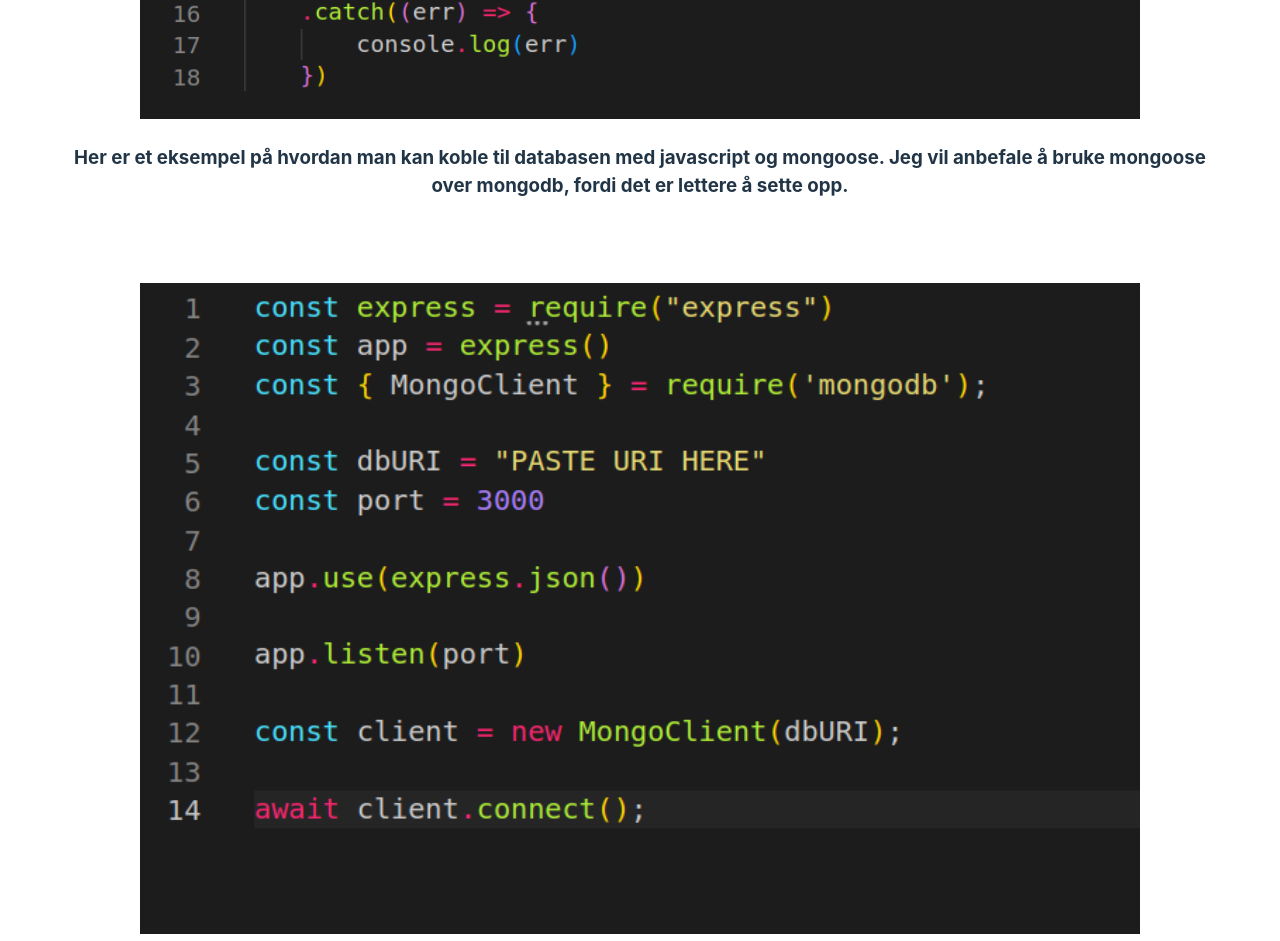
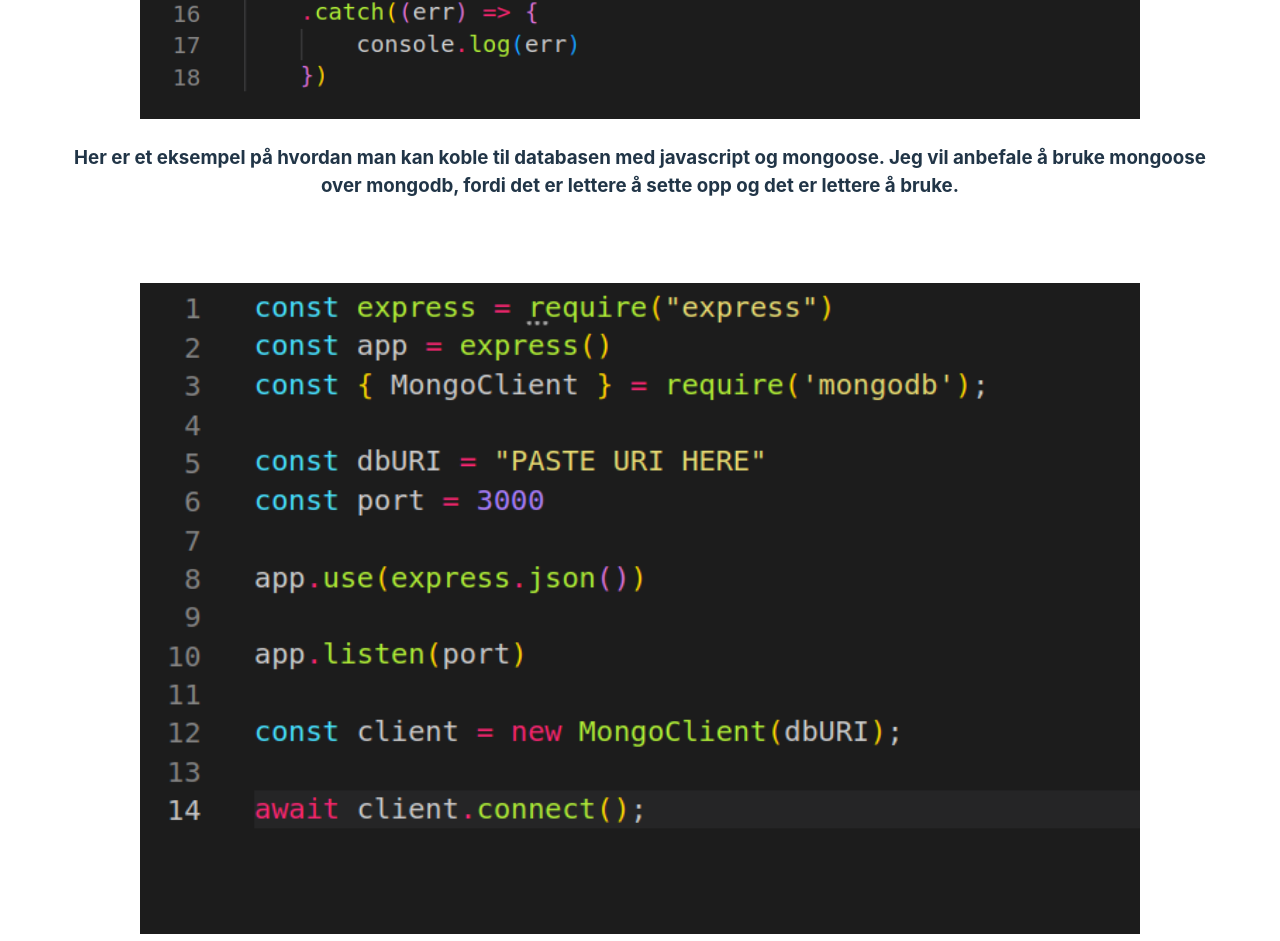
Before and after one commit to mleitejensen/mongoDB-guide, a React (Vite) app: page / in a window 1280 px wide. Shown: the part 2908-3849 px from the top of the page. Built offline with nearby package versions, Linux system fonts and the light colour scheme.

Commit message:
Added some text

```diff
--- a/src/pages/Home.jsx
+++ b/src/pages/Home.jsx
@@ -70,7 +70,7 @@ function Home() {
 
       <div className="card">
         <img src={image2} alt="Koble til database med javascript og mongoose" />
-        <h3>Her er et eksempel på hvordan man kan koble til databasen med javascript og mongoose. Jeg vil anbefale å bruke mongoose over mongodb, fordi det er lettere å sette opp.</h3>
+        <h3>Her er et eksempel på hvordan man kan koble til databasen med javascript og mongoose. Jeg vil anbefale å bruke mongoose over mongodb, fordi det er lettere å sette opp og det er lettere å bruke.</h3>
       </div>
 
       <div className='line'></div>
```
